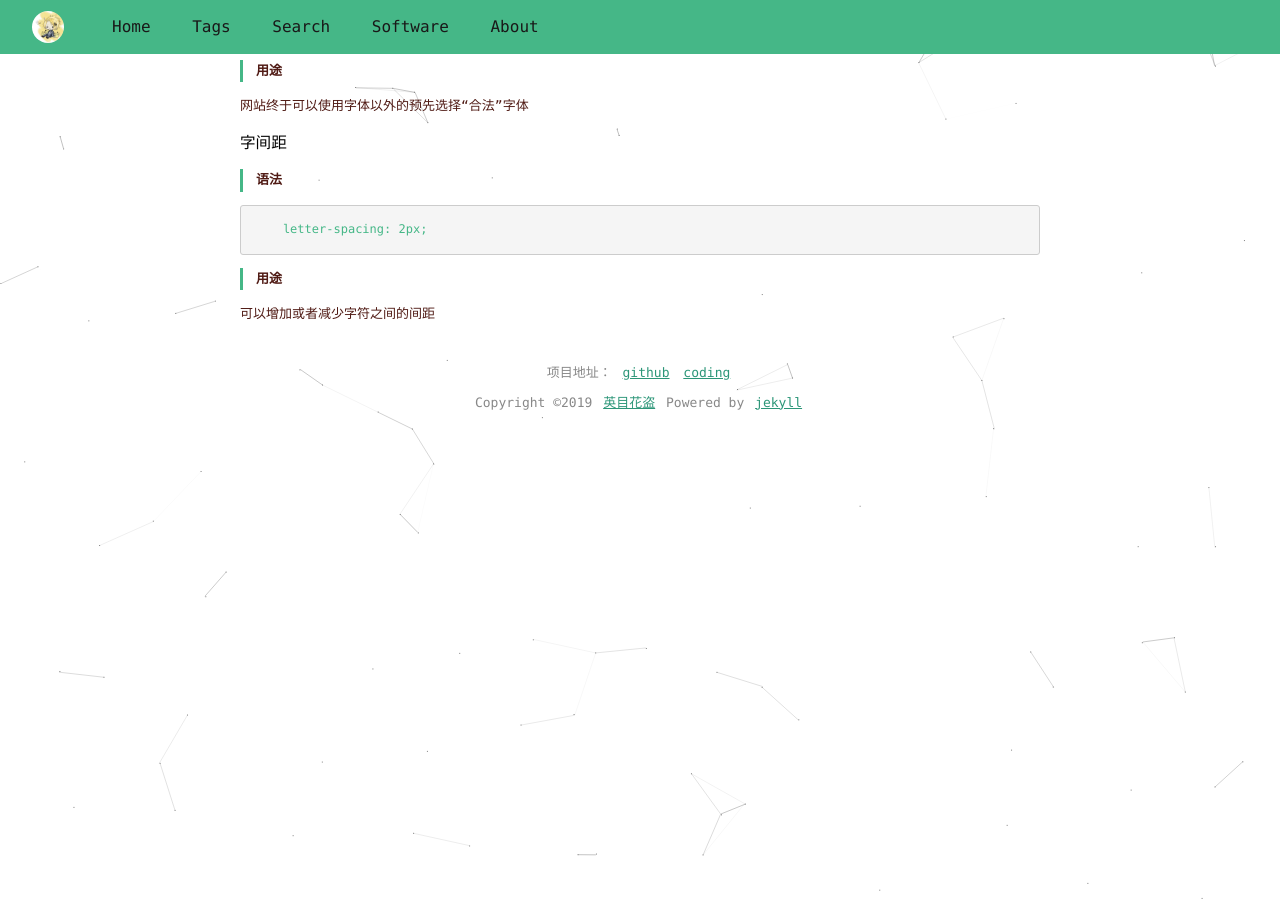
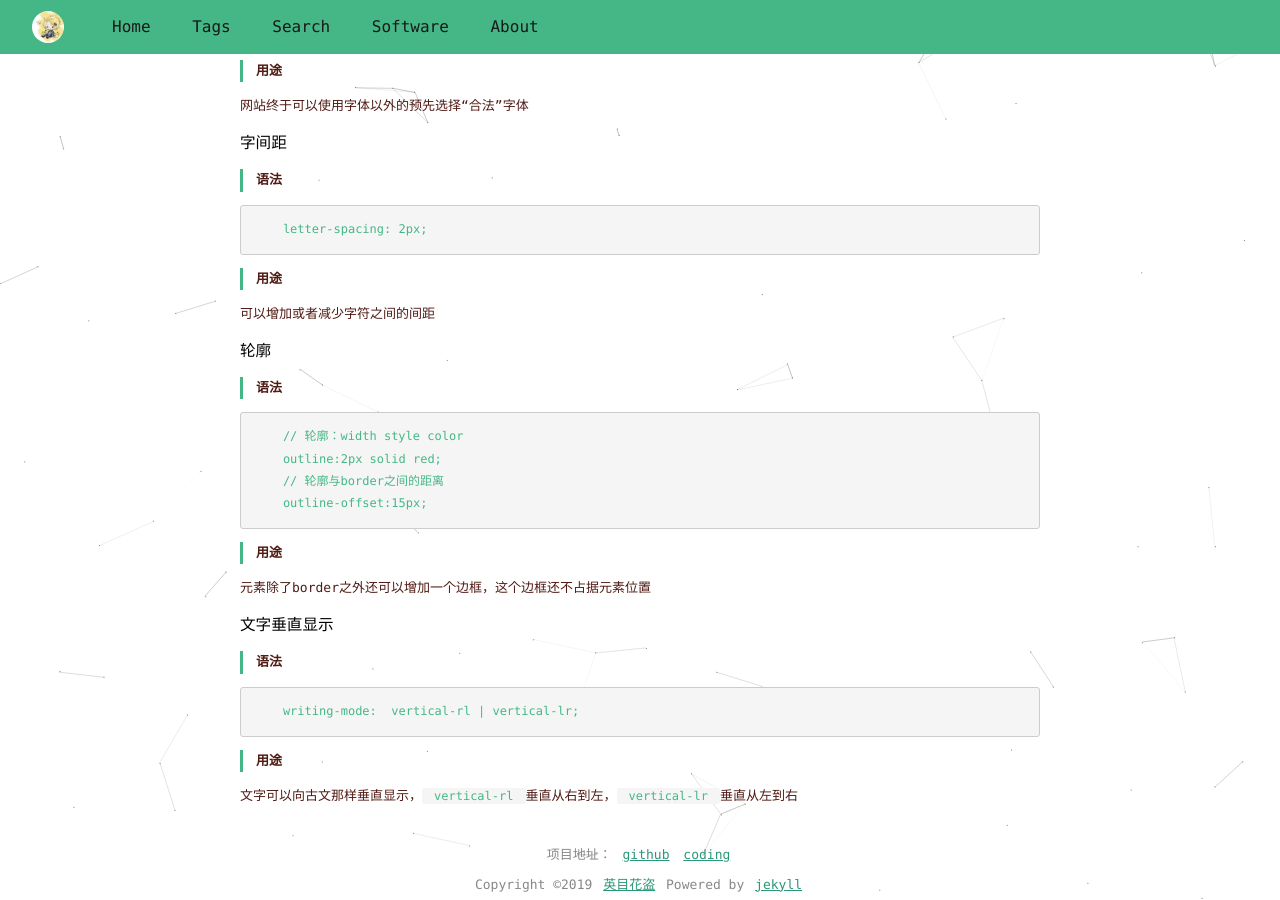
Before and after one commit to yingmhd/ymhdblog, a Jekyll site: the page built from _posts/2019-08-22-css冷门属性.md, in a window 1280 px wide and 900 px high, scrolled down 5119 px. Built offline with Jekyll 4.4.1, drawn with Linux system fonts in a browser that asks for light colours; before the commit the page ends 5537 px from its top, so only the background shows below that.

Commit message:
Update 2019-08-22-css冷门属性.md

````diff
--- a/_posts/2019-08-22-css冷门属性.md
+++ b/_posts/2019-08-22-css冷门属性.md
@@ -269,3 +269,28 @@ chrome还支持`-webkit-background-clip: text;`
 > 用途
 
 可以增加或者减少字符之间的间距
+
+### 轮廓
+> 语法
+
+```
+    // 轮廓：width style color
+    outline:2px solid red;
+    // 轮廓与border之间的距离
+    outline-offset:15px;
+```
+
+> 用途
+
+元素除了border之外还可以增加一个边框，这个边框还不占据元素位置
+
+### 文字垂直显示
+> 语法
+
+```
+    writing-mode:  vertical-rl | vertical-lr;
+```
+
+> 用途
+
+文字可以向古文那样垂直显示，`vertical-rl`垂直从右到左，`vertical-lr`垂直从左到右
````
